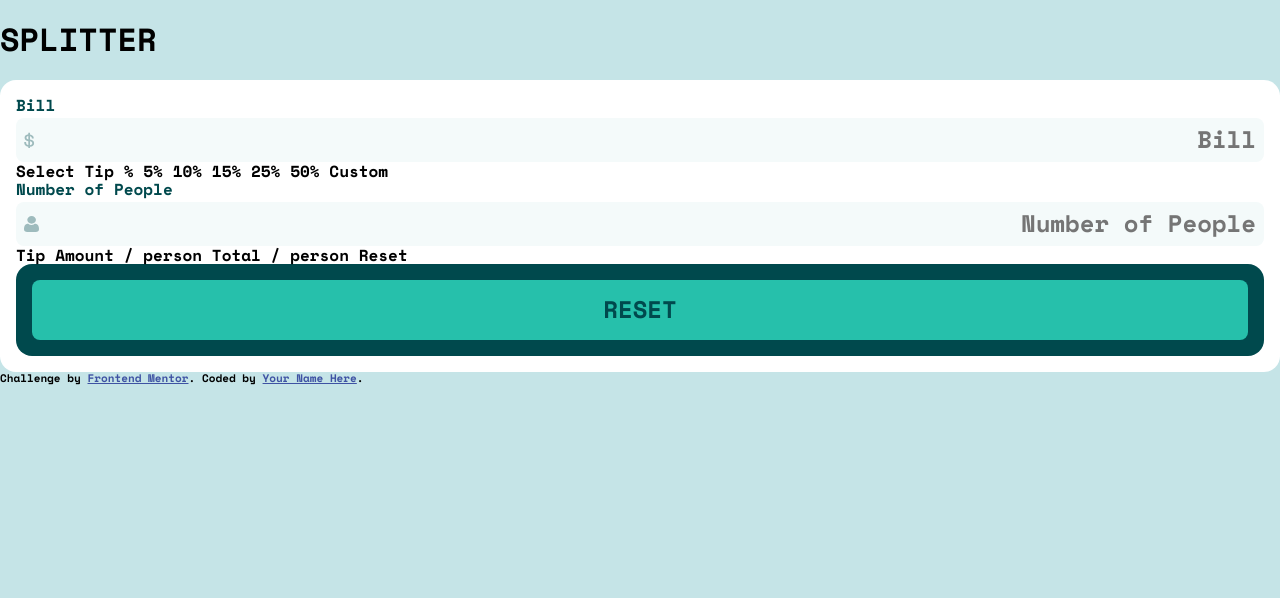
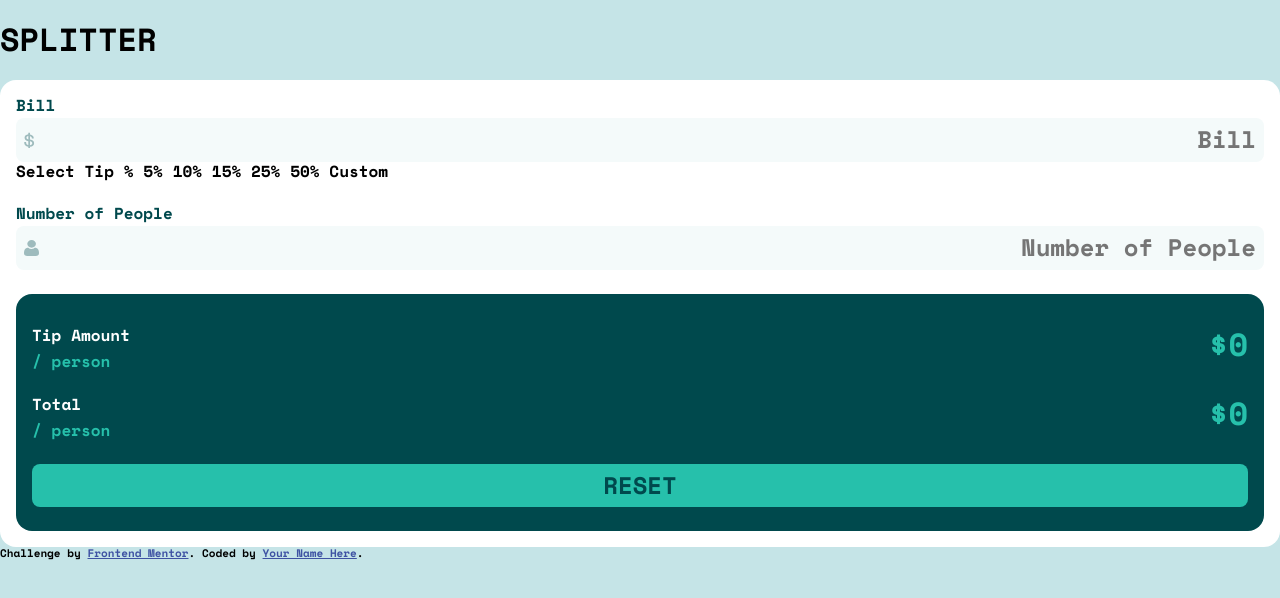
Before and after one commit to alex-castelo/frontend-mentor-tip-calculator-app, a Vue app: page / in a window 1280 px wide. Shown: the top 598 px of the page. Built offline with nearby package versions, Linux system fonts and the light colour scheme.

Commit message:
Create summary card

```diff
--- a/src/App.vue
+++ b/src/App.vue
@@ -2,14 +2,11 @@
   <main>
     <body>
       <h1>SPLITTER</h1>
-      <base-card>
+      <base-card class="stack-medium">
         <base-input label="Bill" icon="dollar" />
         Select Tip % 5% 10% 15% 25% 50% Custom
         <base-input label="Number of People" icon="person" />
-        Tip Amount / person Total / person Reset
-        <base-card category="dark">
-          <base-button category="secondary">RESET</base-button>
-        </base-card>
+        <summary-card />
       </base-card>
       <div class="attribution">
         Challenge by
@@ -21,9 +18,9 @@
   </main>
 </template>
 <script lang="ts" setup>
-import BaseButton from './components/BaseButton'
 import BaseCard from './components/BaseCard'
 import BaseInput from './components/BaseInput'
+import SummaryCard from './components/SummaryCard'
 </script>
 
 <style scoped>
--- a/src/assets/main.css
+++ b/src/assets/main.css
@@ -22,3 +22,15 @@ body {
 input:focus-visible {
   border: none;
 }
+
+.stack-large > * + * {
+  margin-block-start: 3rem;
+}
+
+.stack-medium > * + * {
+  margin-block-start: 1.5rem;
+}
+
+.stack-small > * + * {
+  margin-block-end: 0.5rem;
+}
--- a/src/components/BaseButton/BaseButton.vue
+++ b/src/components/BaseButton/BaseButton.vue
@@ -32,7 +32,7 @@ button {
   border: none;
   border-radius: 8px;
   font-weight: 700;
-  padding: 16px;
+  padding: 8px 16px;
   font-size: 24px;
   text-align: center;
   color: var(--color-white);
--- /dev/null
+++ b/src/components/SummaryCard/SummaryCard.vue
@@ -0,0 +1,70 @@
+<template>
+  <base-card category="dark" class="summary-card stack-medium">
+    <div class="summary-item stack-small">
+      <div class="summary-item-legend">
+        <span class="title">Tip Amount</span
+        ><span class="subtitle">/ person</span>
+      </div>
+      <div class="amount">${{ personAmount }}</div>
+    </div>
+    <div class="summary-item stack-small">
+      <div class="summary-item-legend">
+        <span class="title">Total</span><span class="subtitle">/ person</span>
+      </div>
+      <div class="amount">${{ totalAmount }}</div>
+    </div>
+    <base-button @click="reset" category="secondary">RESET</base-button>
+  </base-card>
+</template>
+
+<script setup lang="ts">
+import BaseCard from '../BaseCard'
+import BaseButton from '../BaseButton'
+
+defineProps({
+  personAmount: {
+    type: Number,
+    default: 0,
+  },
+  totalAmount: {
+    type: Number,
+    default: 0,
+  },
+})
+
+const emit = defineEmits(['reset'])
+
+const reset = () => {
+  emit('reset')
+}
+</script>
+
+<style scoped>
+.summary-card {
+  padding-top: 32px;
+  padding-bottom: 24px;
+}
+
+.summary-item,
+.summary-item-legend {
+  display: flex;
+  justify-content: space-between;
+}
+
+.summary-item-legend {
+  flex-direction: column;
+}
+
+.title {
+  color: var(--color-white);
+}
+
+.subtitle,
+.amount {
+  color: var(--color-cyan-base);
+}
+
+.amount {
+  font-size: 32px;
+}
+</style>
--- /dev/null
+++ b/src/components/SummaryCard/index.ts
@@ -0,0 +1 @@
+export { default } from './SummaryCard.vue'
```
Also changed, not shown: 2 other files (tests, documents, lock files or other folders).
